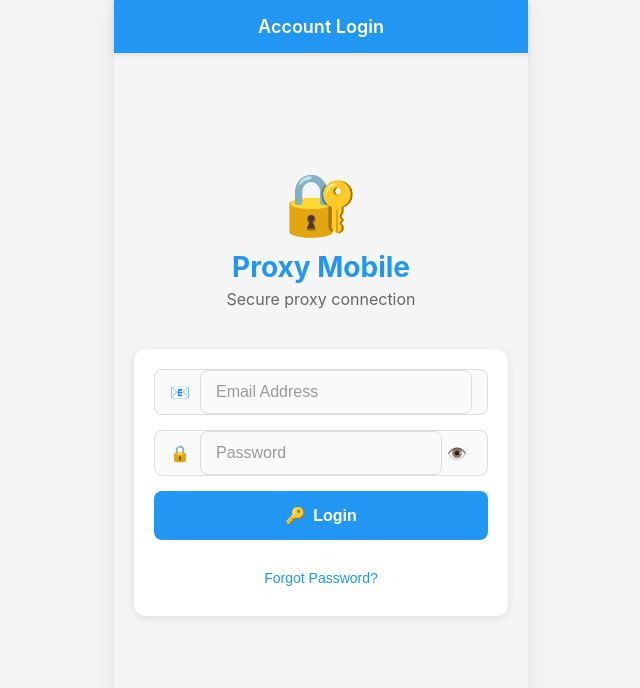
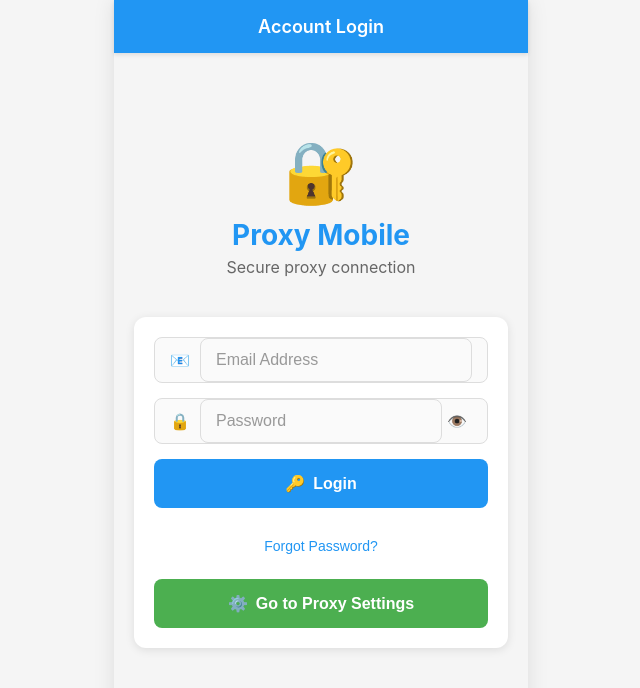
Before and after one commit to wuhua68/httpgate, a React app: page /Login in a window 1280 px wide. Shown: the top 688 px of the page, without its empty margins (319-959 px from the left). Built offline with nearby package versions, Linux system fonts and the light colour scheme.

Commit message:
Add proxy settings button after forgot password button
cgen-043f3a5878cd46f2a632f387f10ae0cf

```diff
--- a/src/components/LoginPage.js
+++ b/src/components/LoginPage.js
@@ -168,6 +168,11 @@ const LoginPage = ({ onLoginSuccess, onGoToSettings }) => {
           </button>
 
           <button className="forgot-password">Forgot Password?</button>
+
+          <button className="settings-link" onClick={onGoToSettings}>
+            <span className="button-icon">⚙️</span>
+            Go to Proxy Settings
+          </button>
         </div>
       </div>
     </div>
```
